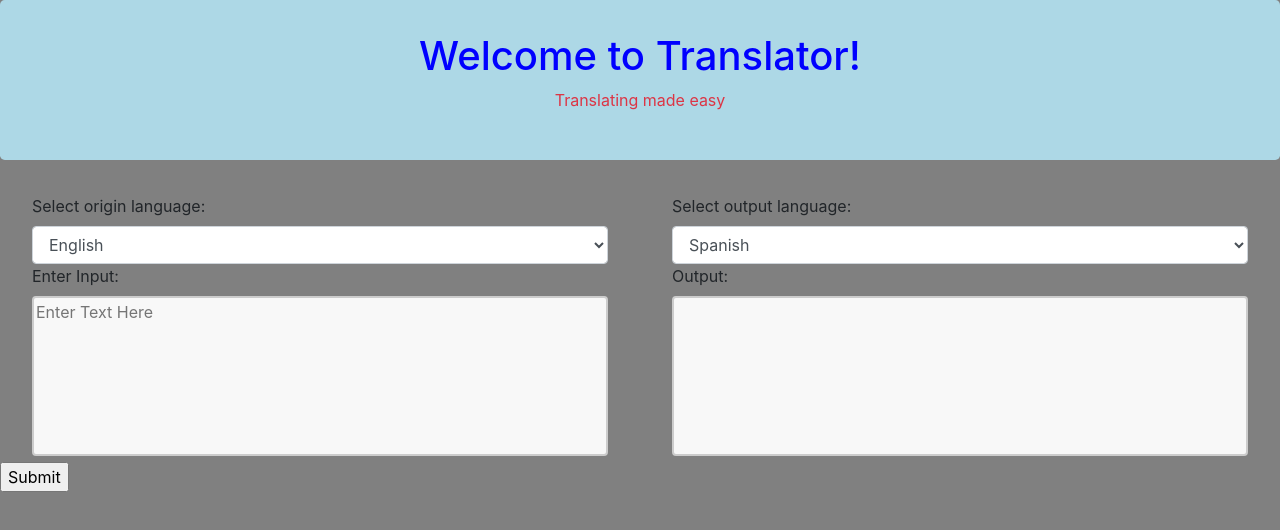
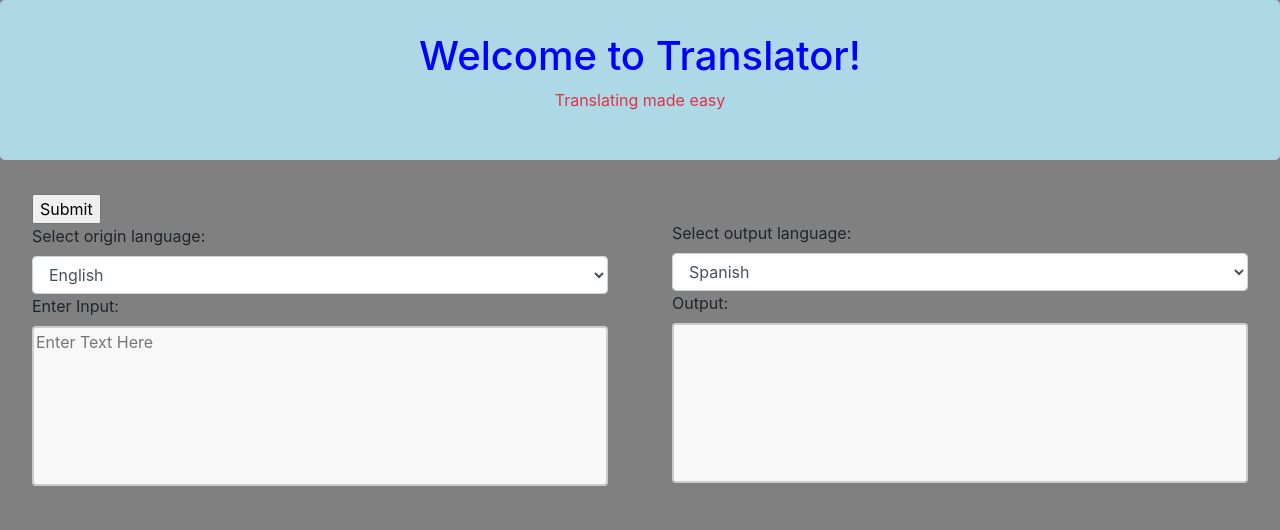
Before and after one commit to afuentes09651/translator, a React (Create React App) app: page / in a window 1280 px wide. Shown: the top 530 px of the page. Built offline with nearby package versions, Linux system fonts and the light colour scheme.

Commit message:
Positioned Submit Button
Found a good place to put the submit button. Tweaked layout accordingly

```diff
--- a/src/components/Input.js
+++ b/src/components/Input.js
@@ -34,9 +34,17 @@ function Input(){
     <>
     <form
       onSubmit={execTrans}>
+
+
+
       <div class='wrapper'>
-
       <fieldset>
+        <input
+          type='submit'
+          value='Submit'
+          class='submitTrans'
+          />
+        <br />
         <label
           htmlFor='langFrom'
           >Select origin language: </label>
@@ -64,6 +72,7 @@ function Input(){
       </fieldset>
 
       <fieldset>
+        <br/>
           <label htmlFor='langTo'>Select output language: </label>
           <select id='langTo' class='form-control'>
             <option value='es' defaultValue>Spanish</option>
@@ -77,11 +86,6 @@ function Input(){
         <textarea id='output' value={output}/>
     </fieldset>
   </div>
-      <input
-        type='submit'
-        value='Submit'
-        class='submitTrans'
-        />
     </form>
 
     </>
```
